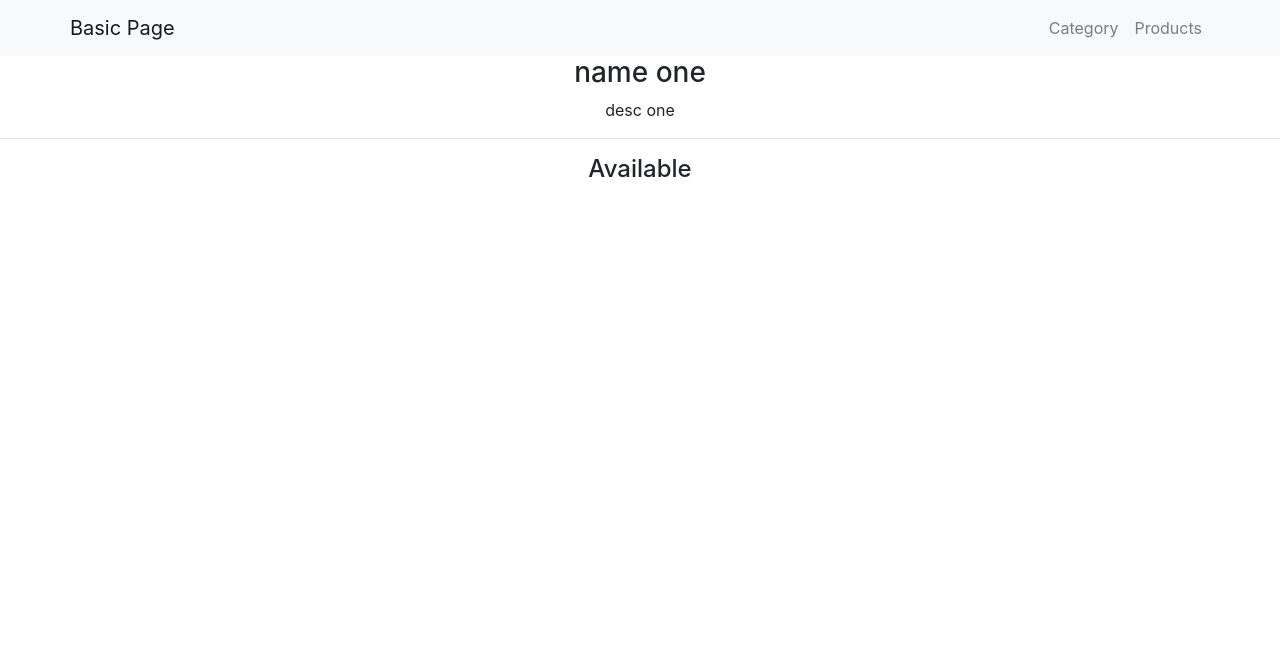
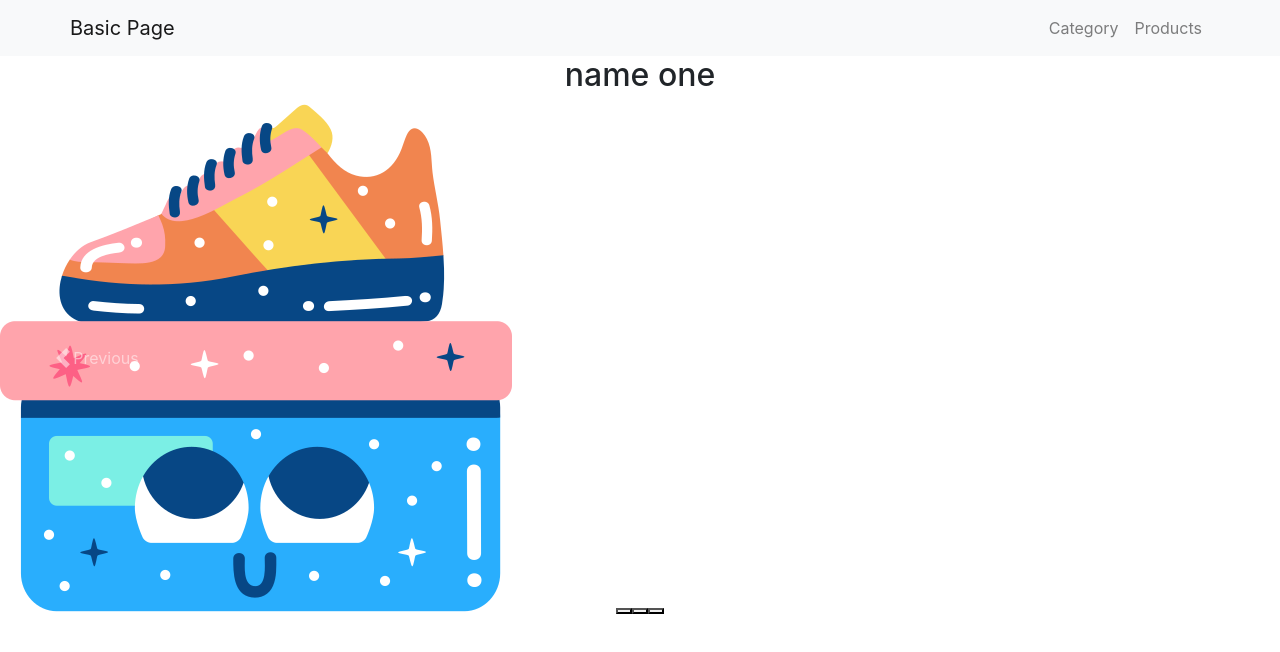
Before and after one commit to melission/react-router-demo, a React (Create React App) app: page /products/1 in a window 1280 px wide. Shown: the top 652 px of the page. Built offline with nearby package versions, Linux system fonts and the light colour scheme; grey boxes are pictures that could not be loaded.

Commit message:
added Carusel into "productInfo" and all imports.

```diff
--- a/src/Product.js
+++ b/src/Product.js
@@ -1,6 +1,10 @@
 import React from "react";
 import { useParams } from "react-router-dom";
 import productData from "./productData";
+import image1 from "./shoes.png";
+import image2 from "./sneakers.png";
+import image3 from "./football-boots.png";
+import Carousel from 'react-bootstrap/Carousel';
 
 const Product = ( ) => {
     const {productID} = useParams();
@@ -11,11 +15,43 @@ const Product = ( ) => {
 
     if (product) {
         productInfo = (
+            // <div>
+
+            //     <h3> {product.name} </h3>
+            //     <p>{ product.description }</p>
+            //     <hr></hr>
+            //     <h4>{product.status}</h4>
+            // </div>
             <div>
-                <h3> {product.name} </h3>
-                <p>{ product.description }</p>
-                <hr></hr>
-                <h4>{product.status}</h4>
+                <h2>{product.name}</h2>
+                <h3></h3>
+                <Carousel>
+                    <Carousel.Item>
+                        <img
+                        className="d-block w-30"
+                        src={image1}
+                        alt="First slide"
+                        />
+                        {/* <Carousel.Caption>
+                        <h3>{product.name} slide one</h3>
+                        <p>Nulla vitae elit libero, a pharetra augue mollis interdum.</p>
+                        </Carousel.Caption> */}
+                    </Carousel.Item>
+                    <Carousel.Item>
+                        <img
+                        className="d-block w-30"
+                        src={image2}
+                        alt="Second slide"
+                        />
+                    </Carousel.Item>
+                    <Carousel.Item>
+                        <img
+                        className="d-block w-30"
+                        src={image3}
+                        alt="Third slide"
+                        />
+                    </Carousel.Item>
+                </Carousel>
             </div>
         );
     } else {
```
